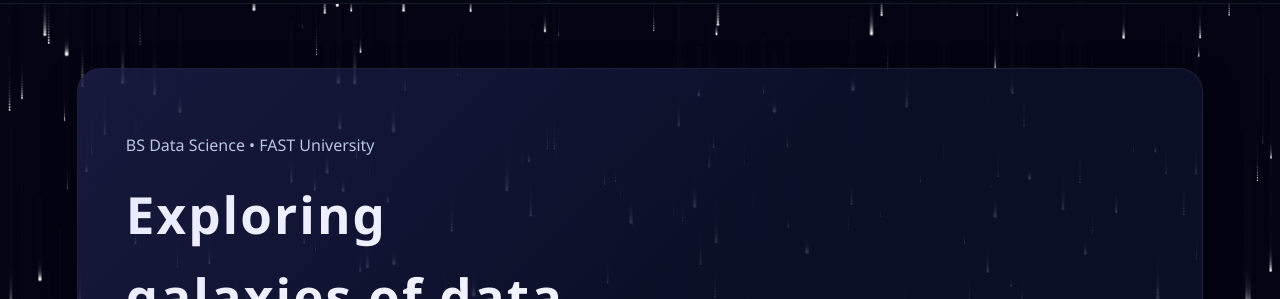
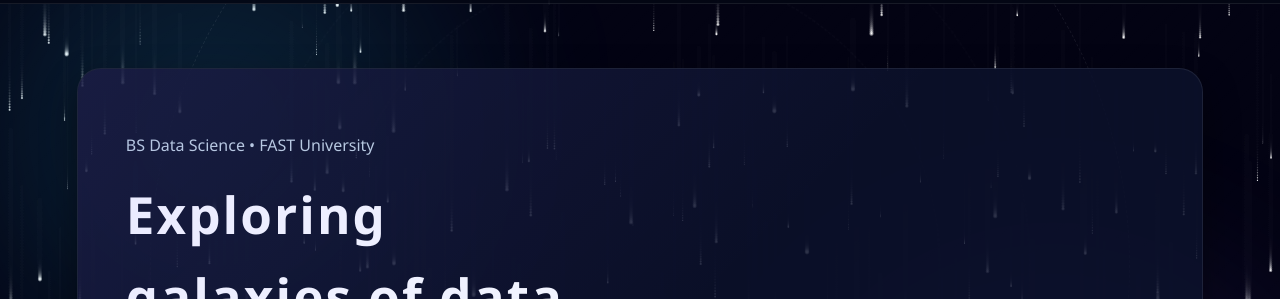
Before and after one commit to Muhammad-Talha-25k2500/Portfolio, a plain HTML site: page index.html in a window 1280 px wide. Shown: the part 55-354 px from the top of the page. Drawn offline with Linux system fonts and the light colour scheme; animation ran at ten frames a second.

Commit message:
starsssssssssssss

```diff
--- a/index.html
+++ b/index.html
@@ -9,6 +9,13 @@
 <body>
     <canvas id="stars"></canvas>
     <div class="scroll-indicator"></div>
+    <div class="space-accent nebula-one"></div>
+    <div class="space-accent nebula-two"></div>
+    <div class="orbit-lines">
+        <span></span>
+        <span></span>
+        <span></span>
+    </div>
     <header>
         <nav>
             <div class="brand">DATA VOYAGER</div>
@@ -32,7 +39,6 @@
                     and storytelling—crafting results that are both accurate and easy to understand.
                 </p>
                 <div class="hero-actions">
-                    <a class="btn btn-primary" href="#" target="_blank" rel="noopener">Download Resume</a>
                     <button class="btn btn-ghost" id="contactBtn">Open Comm Channel</button>
                 </div>
                 <div class="hero-badges">
--- a/style.css
+++ b/style.css
@@ -17,12 +17,41 @@
 body {
     margin: 0;
     font-family: 'Segoe UI', system-ui, -apple-system, BlinkMacSystemFont, sans-serif;
-    background: radial-gradient(circle at 20% 20%, rgba(54, 209, 255, 0.2), transparent 50%),
-        radial-gradient(circle at 80% 0%, rgba(139, 111, 255, 0.25), transparent 55%), var(--bg);
+    background:
+        radial-gradient(circle at 20% 20%, rgba(54, 209, 255, 0.2), transparent 50%),
+        radial-gradient(circle at 80% 0%, rgba(139, 111, 255, 0.25), transparent 55%),
+        linear-gradient(135deg, #03040f, #040714 55%, #050f24);
     color: var(--text);
     min-height: 100vh;
     line-height: 1.6;
     overflow-x: hidden;
+    position: relative;
+}
+
+body::before {
+    content: '';
+    position: fixed;
+    inset: 0;
+    background: radial-gradient(circle, rgba(255, 255, 255, 0.04) 0%, transparent 60%);
+    opacity: 0.4;
+    pointer-events: none;
+    z-index: -3;
+}
+
+body::after {
+    content: '';
+    position: fixed;
+    inset: 0;
+    background: repeating-linear-gradient(
+        135deg,
+        rgba(255, 255, 255, 0.012) 0,
+        rgba(255, 255, 255, 0.012) 2px,
+        transparent 2px,
+        transparent 12px
+    );
+    opacity: 0.25;
+    pointer-events: none;
+    z-index: -3;
 }
 
 img {
@@ -35,7 +64,88 @@ canvas#stars {
     inset: 0;
     width: 100%;
     height: 100%;
+    z-index: -3;
+}
+
+.space-accent {
+    position: fixed;
+    width: 540px;
+    height: 540px;
+    border-radius: 50%;
+    background: radial-gradient(circle, rgba(54, 209, 255, 0.35), rgba(54, 209, 255, 0));
+    filter: blur(85px);
+    opacity: 0.55;
+    pointer-events: none;
     z-index: -2;
+    animation: drift 18s ease-in-out infinite alternate;
+}
+
+.nebula-one {
+    top: -10%;
+    left: -5%;
+}
+
+.nebula-two {
+    bottom: -5%;
+    right: -3%;
+    background: radial-gradient(circle, rgba(147, 112, 255, 0.4), rgba(147, 112, 255, 0));
+    animation-duration: 22s;
+}
+
+.orbit-lines {
+    position: fixed;
+    inset: 0;
+    pointer-events: none;
+    z-index: -2;
+}
+
+.orbit-lines span {
+    position: absolute;
+    top: 40%;
+    left: 50%;
+    width: 600px;
+    height: 600px;
+    border: 1px dashed rgba(255, 255, 255, 0.08);
+    border-radius: 50%;
+    transform: translate(-50%, -50%);
+    animation: orbitPulse 30s linear infinite;
+}
+
+.orbit-lines span:nth-child(2) {
+    width: 780px;
+    height: 780px;
+    animation-duration: 42s;
+    animation-delay: 5s;
+}
+
+.orbit-lines span:nth-child(3) {
+    width: 980px;
+    height: 980px;
+    animation-duration: 55s;
+    animation-delay: 10s;
+}
+
+@keyframes drift {
+    from {
+        transform: translate3d(0, 0, 0) scale(1);
+    }
+    to {
+        transform: translate3d(30px, -20px, 0) scale(1.1);
+    }
+}
+
+@keyframes orbitPulse {
+    0% {
+        transform: translate(-50%, -50%) rotate(0deg);
+        opacity: 0.25;
+    }
+    50% {
+        opacity: 0.5;
+    }
+    100% {
+        transform: translate(-50%, -50%) rotate(360deg);
+        opacity: 0.25;
+    }
 }
 
 header {
```
